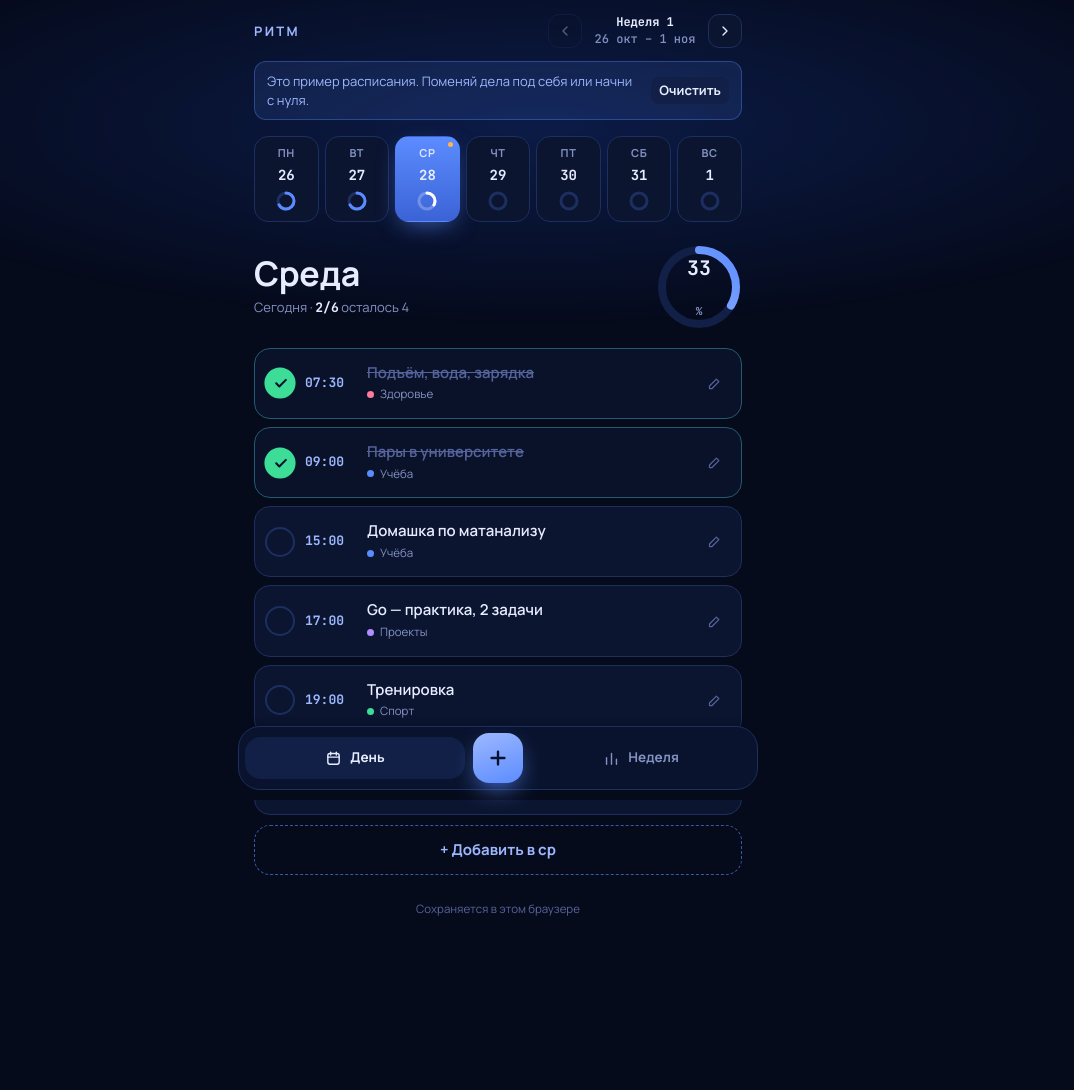
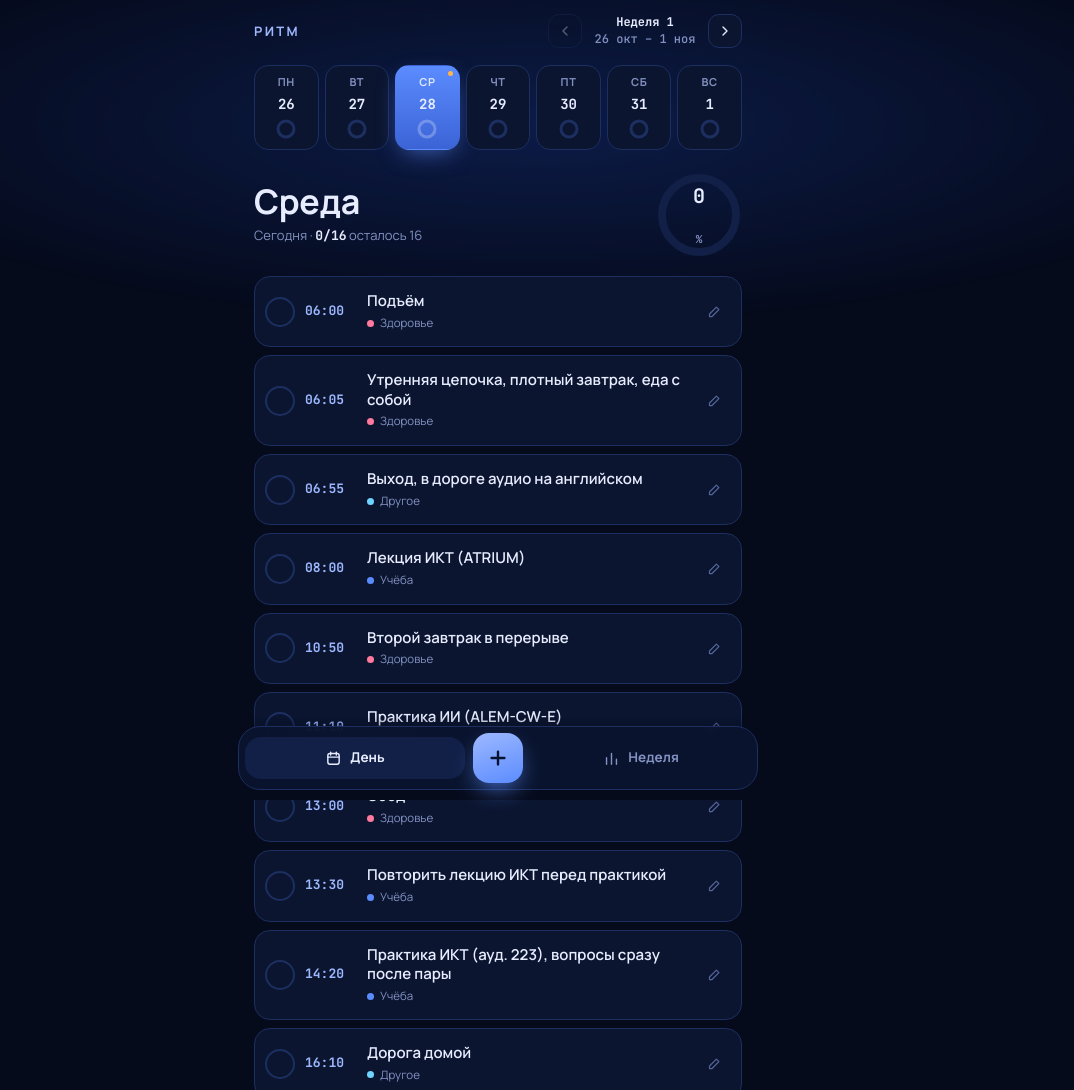
Before and after one commit to Esmanhan/rhythm-of-the-week, a plain HTML site: page index.html in a window 1280 px wide. Shown: the top 1090 px of the page, without its empty margins (142-1216 px from the left). Before the commit the page ends 1025 px from the top, so only its background shows below. Drawn offline with Linux system fonts and the light colour scheme; a web font is replaced by a local one.

Commit message:
Fill tracker with the weekly schedule

```diff
--- a/index.html
+++ b/index.html
@@ -245,19 +245,109 @@ const uid=()=>Math.random().toString(36).slice(2,10);
 const $=s=>document.querySelector(s);
 const esc=s=>String(s).replace(/[&<>"']/g,c=>({"&":"&amp;","<":"&lt;",">":"&gt;",'"':"&quot;","'":"&#39;"}[c]));
 
-function example(){
-  const t=(time,title,cat)=>({id:uid(),time,title,cat});
-  const wk=()=>[t("07:30","Подъём, вода, зарядка","health"),t("09:00","Пары в университете","study"),t("15:00","Домашка по матанализу","study"),t("17:00","Go — практика, 2 задачи","project"),t("19:00","Тренировка","sport"),t("22:30","План на завтра и сон","rest")];
-  const T={};for(let i=0;i<5;i++)T[i]=wk();
-  T[1][4]=t("19:00","Английский — 30 минут","study");T[3][4]=t("19:00","Английский — 30 минут","study");
-  T[5]=[t("10:00","Долгая пробежка","sport"),t("12:00","Работа над стартап-идеей","project"),t("16:00","Встреча с друзьями","rest"),t("21:00","Чтение 30 минут","rest")];
-  T[6]=[t("10:30","Неспешный завтрак","rest"),t("12:00","Обзор недели и цели","project"),t("15:00","Повторение конспектов","study"),t("21:30","Подготовка к неделе","other")];
-  // отметки для примера: прошлые дни этой недели
-  const done={};const ti=todayIdx();
-  for(let i=0;i<ti;i++){const k=key(dateFor(0,i));done[k]=T[i].filter((_,j)=>j%3!==2).map(x=>x.id)}
-  done[key(dateFor(0,ti))]=T[ti].slice(0,2).map(x=>x.id);
-  return {v:1,start:key(monday(new Date())),template:T,done};
+const PRESET="sched-2026-11";
+function schedule(){
+  const D=s=>s.trim().split("\n").map(l=>{const[time,cat,...r]=l.trim().split("|");return{id:uid(),time,cat,title:r.join("|")}});
+  return {
+0:D(`06:00|health|Подъём
+06:05|health|Утренняя цепочка: вода, зарядка, душ, завтрак, 3 задачи дня
+07:00|study|Матан: повторить прошлую лекцию
+08:45|study|Go — блок глубокой работы
+10:30|health|Плотный обед
+11:00|other|Выход, в дороге аудио на английском
+12:10|study|Пары: программирование (ATRIUM), матан (ауд. 100)
+14:00|health|Перекус в перерыве
+17:10|other|Дорога домой, по пути продукты на 2–3 дня
+19:00|health|Ужин
+19:30|study|Разбор лекции по матану в тот же день
+20:00|project|Одна задача по сайту Keenfort
+21:45|rest|Цепочка перед сном, сумка на пару в 08:00
+22:15|rest|Отбой`),
+1:D(`06:00|health|Подъём
+06:05|health|Утренняя цепочка, обед с собой
+06:55|other|Выход, в дороге аудио на английском
+08:00|study|Основы ИИ (ATRIUM)
+09:50|study|3 главные мысли по лекции ИИ и вопросы к практике
+10:15|study|Go — блок в библиотеке
+12:00|health|Обед
+12:45|project|Стартап: как AI-поисковики выбирают сайты, список 20 клиентов
+14:30|other|Дорога домой
+15:30|rest|20 минут сна
+16:00|study|Матан: задачи к практике в пятницу
+16:40|health|Перекус перед тренировкой
+17:00|sport|Тренировка
+19:30|health|Ужин
+20:00|study|Подготовка к среде: задания по ИИ и ИКТ
+21:45|rest|Цепочка перед сном, еда в контейнеры
+22:15|rest|Отбой`),
+2:D(`06:00|health|Подъём
+06:05|health|Утренняя цепочка, плотный завтрак, еда с собой
+06:55|other|Выход, в дороге аудио на английском
+08:00|study|Лекция ИКТ (ATRIUM)
+10:50|health|Второй завтрак в перерыве
+11:10|study|Практика ИИ (ALEM-CW-E)
+13:00|health|Обед
+13:30|study|Повторить лекцию ИКТ перед практикой
+14:20|study|Практика ИКТ (ауд. 223), вопросы сразу после пары
+16:10|other|Дорога домой
+17:15|rest|Короткий отдых
+19:00|health|Ужин
+19:30|study|Go: решать задачи, без новой теории
+20:45|project|Лёгкая задача по стартапу: заметки, пост, текст
+21:45|rest|Цепочка перед сном
+22:15|rest|Отбой`),
+3:D(`06:00|health|Подъём
+06:05|health|Утренняя цепочка
+07:00|study|Матан: дорешать задачи к практике в пятницу
+08:30|study|Программирование: подготовка к практике в пятницу
+09:30|study|Материал по истории, ранний обед
+10:05|other|Выход, в дороге аудио на английском
+11:10|study|История Казахстана (ауд. 226), обед из контейнера
+14:00|other|Дорога домой
+15:15|project|Стартап: GEO-разбор одного реального сайта
+17:00|health|Перекус перед тренировкой
+17:30|sport|Тренировка
+19:45|health|Ужин
+20:15|study|Английский: академическая речь для защиты практик
+21:45|rest|Цепочка перед сном, сумка на пару в 08:00
+22:15|rest|Отбой`),
+4:D(`06:00|health|Подъём
+06:05|health|Утренняя цепочка, еда с собой
+06:55|other|Выход, в дороге аудио на английском
+08:00|study|Практика по матану (ALEM-CW-B)
+09:50|study|Второй завтрак, прогнать код и подготовить объяснение на английском
+11:10|study|Практика по программированию (ауд. 226), обед из контейнера
+14:00|other|Дорога домой
+15:15|rest|20 минут сна
+15:45|study|Разбор ошибок недели: матан и программирование
+17:00|sport|Тренировка
+19:30|health|Ужин
+20:00|rest|Свободный вечер без учёбы
+23:00|rest|Зарядить ноутбук на онлайн-лекцию, цепочка перед сном
+23:30|rest|Отбой`),
+5:D(`07:15|health|Подъём
+07:20|health|Короткая разминка, завтрак до лекции
+08:00|study|История Казахстана онлайн
+09:50|study|3 главные мысли по лекции, душ
+10:15|project|Большой блок проектов: стартап и «Ритм недели»
+12:30|health|Обед
+13:15|study|Домашка: ИКТ и Основы ИИ
+15:00|sport|Прогулка, по пути продукты для воскресенья
+16:30|rest|Свободно: друзья, семья, хобби
+23:15|rest|Цепочка перед сном
+23:45|rest|Отбой`),
+6:D(`07:30|health|Подъём
+08:00|health|Спокойный завтрак без телефона
+09:00|sport|Прогулка или лёгкая пробежка
+10:00|rest|Свободное утро и день
+15:00|project|Обзор недели: что сделано, что сорвалось и почему
+15:45|project|План в «Ритме недели», превью понедельничных лекций
+19:00|health|Ужин, отдых
+21:15|other|Подготовка к понедельнику
+21:45|rest|Цепочка перед сном
+22:15|rest|Отбой`)};
 }
+function applyPreset(s){if(s.preset===PRESET)return false;s.template=schedule();s.preset=PRESET;if(!s.start)s.start=key(monday(new Date()));return true}
 
 /* dates */
 function monday(d){const x=new Date(d.getFullYear(),d.getMonth(),d.getDate());const w=(x.getDay()+6)%7;x.setDate(x.getDate()-w);return x}
@@ -425,7 +515,7 @@ let tt;function toast(m){const t=$("#toast");t.textContent=m;t.classList.add("sh
 
 /* boot */
 const local=loadLocal();
-if(local&&local.template){state=local;if(!state.start){state.start=key(monday(new Date()));saveLocal()}}else{state=example();isExample=true}
+if(local&&local.template){state=local;if(!state.start)state.start=key(monday(new Date()));if(applyPreset(state))saveLocal()}else{state={v:1,start:key(monday(new Date())),template:{},done:{}};applyPreset(state);saveLocal()}
 render();
 (async()=>{
   try{
@@ -434,8 +524,8 @@ render();
     if(!db||!user)return;const id=await user.id();if(!id)return;
     dbRef=db.collection("data/users/"+id).doc("planner");
     const snap=await dbRef.get();
-    if(snap.exists){const d=snap.data();if(d&&d.template){state=JSON.parse(JSON.stringify(d));isExample=false;if(!state.start){state.start=key(monday(new Date()));persist()}else saveLocal()}}
-    else if(!isExample){dirty=true;flush()}
+    if(snap.exists){const d=snap.data();if(d&&d.template){state=JSON.parse(JSON.stringify(d));isExample=false;let ch=false;if(!state.start){state.start=key(monday(new Date()));ch=true}if(applyPreset(state))ch=true;if(ch)persist();else saveLocal()}}
+    else{dirty=true;flush()}
     storage="cloud";render();
     dbRef.onSnapshot(s=>{if(!s.exists||s.metadata.hasPendingWrites||writing||dirty)return;const d=s.data();if(!d||!d.template)return;
       const n=JSON.stringify(d);if(n===JSON.stringify(state))return;state=JSON.parse(n);isExample=false;saveLocal();
```
